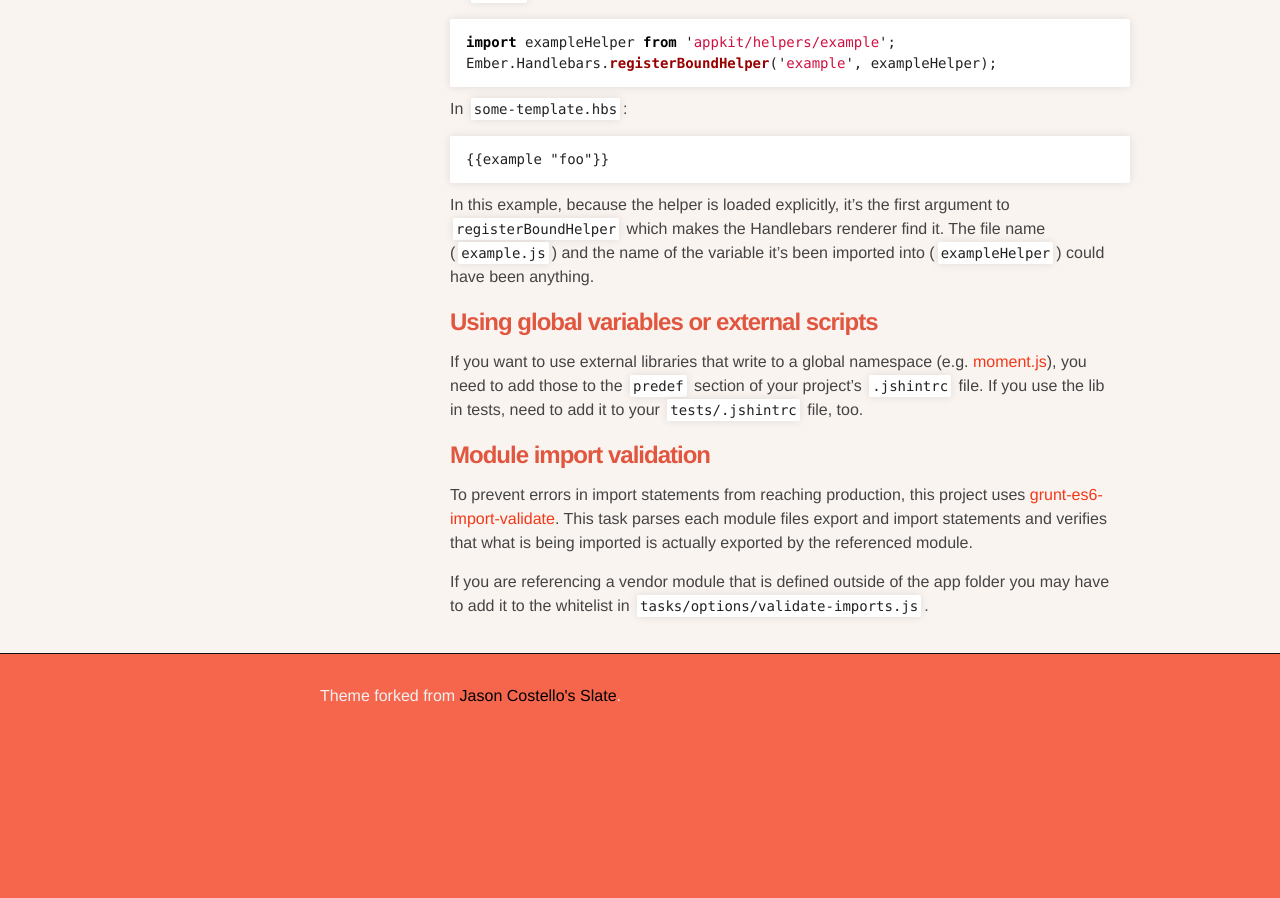
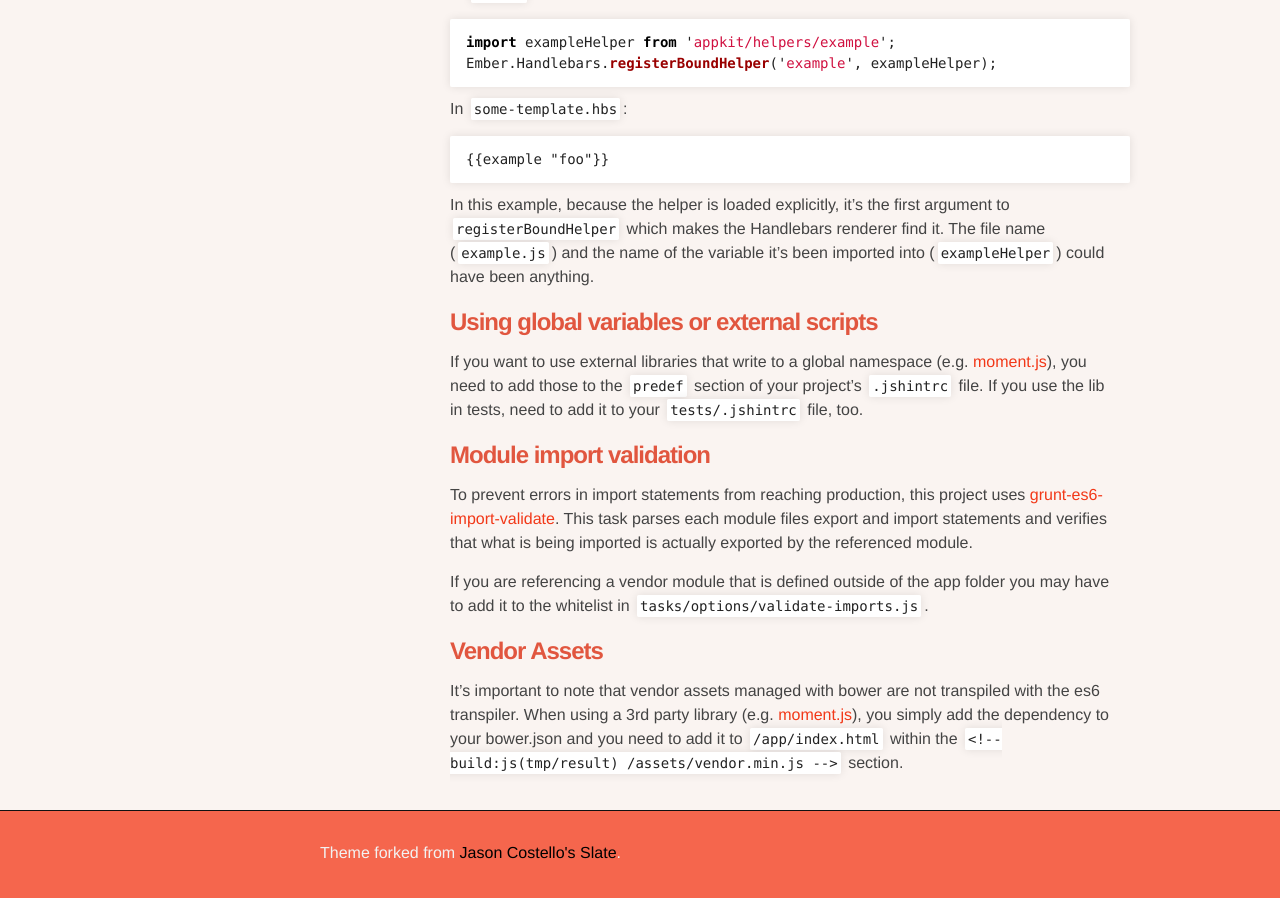
Before and after one commit to stefanpenner/ember-app-kit, a Jekyll site: the page built from guides/using-modules.md, in a window 1280 px wide and 900 px high, scrolled down 2761 px. Built offline with Jekyll 4.4.1, drawn with Linux system fonts in a browser that asks for light colours; before the commit the page ends 3504 px from its top, so only the background shows below that.

Commit message:
Added note about vendor assets and the ES6 transpiler

```diff
--- a/guides/using-modules.md
+++ b/guides/using-modules.md
@@ -145,3 +145,7 @@ that what is being imported is actually exported by the referenced module.
 
 If you are referencing a vendor module that is defined outside of the app folder
 you may have to add it to the whitelist in `tasks/options/validate-imports.js`.
+
+### Vendor Assets
+
+It's important to note that vendor assets managed with bower are not transpiled with the es6 transpiler. When using a 3rd party library (e.g. [moment.js](http://momentjs.com/)), you simply add the dependency to your bower.json and you need to add it to `/app/index.html` within the `<!-- build:js(tmp/result) /assets/vendor.min.js -->` section.
```
